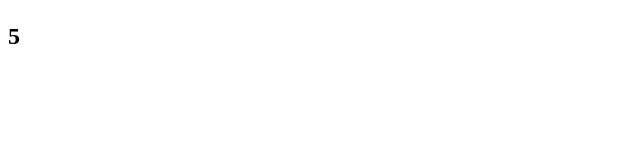
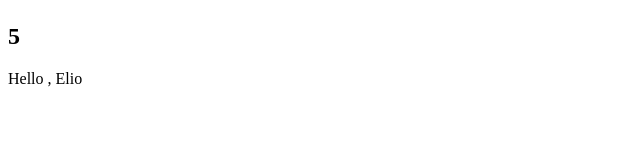
Before and after one commit to Castels88/React-esercizi, a React (Create React App) app: page / in a window 1280 px wide. Shown: the part 155-300 px from the top of the page, without its empty margins (0-640 px from the left). Built offline with nearby package versions, Linux system fonts and the light colour scheme.

Commit message:
esercizio 7

```diff
--- a/src/App.js
+++ b/src/App.js
@@ -2,6 +2,7 @@
 import { HelloWorld } from "./Helloworld";
 import { Message } from "./Message";
 import { Name } from "./Name";
+import { Welcome } from "./Welcome";
 export class App extends React.Component{
 render(){
     return (
@@ -9,6 +10,7 @@
         <HelloWorld/>
         <h1>Hello <Name/></h1>
         <h2>{sum(2,3)}</h2>
+        <Welcome name="Elio"/>
     </div>
     )
 }
--- /dev/null
+++ b/src/Welcome.js
@@ -0,0 +1,6 @@
+import React from "react"
+export class Welcome extends React.Component{
+    render(){
+        return <p> Hello , {this.props.name}</p>
+    }
+}
```
